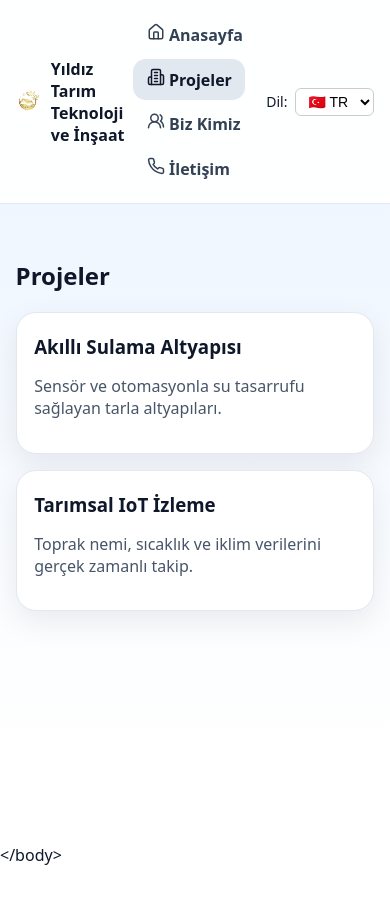
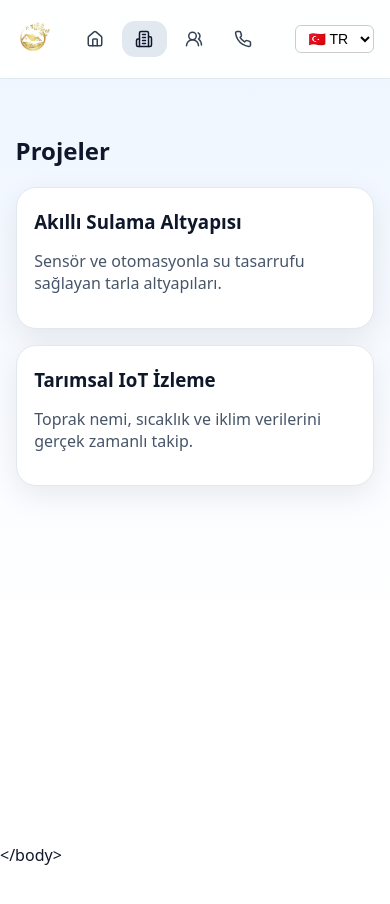
Before and after one commit to denizhanyildiz/yildiz-frontend, a React (Vite) app: page /projeler in a window 390 px wide. Shown: the top 904 px of the page. Built offline with nearby package versions, Linux system fonts and the light colour scheme.

Commit message:
mobil header düzeltildi.

```diff
--- a/src/components/Header.jsx
+++ b/src/components/Header.jsx
@@ -3,6 +3,7 @@ import { Link, NavLink } from 'react-router-dom';
 import { Home, Building2, Users2, Phone } from 'lucide-react';
 import { useTranslation } from 'react-i18next';
 import LanguageSwitcher from '../components/LanguageSwitcher.jsx';
+import '../styles/header.css';
 
 export default function Header() {
   const { t } = useTranslation();
@@ -17,10 +18,18 @@ export default function Header() {
           <span>{t("brand")}</span>
         </Link>
         <div className="menu">
-          <NavLink to="/" end className={({isActive})=> isActive?'active':undefined}><Home size={18}/> {t("nav.home")}</NavLink>
-          <NavLink to="/projeler" className={({isActive})=> isActive?'active':undefined}><Building2 size={18}/> {t("nav.projects")}</NavLink>
-          <NavLink to="/biz-kimiz" className={({isActive})=> isActive?'active':undefined}><Users2 size={18}/> {t("nav.about")}</NavLink>
-          <NavLink to="/iletisim" className={({isActive})=> isActive?'active':undefined}><Phone size={18}/> {t("nav.contact")}</NavLink>
+          <NavLink to="/" end className={({ isActive }) => isActive ? 'active' : undefined}>
+            <Home size={18} /> <span>{t("nav.home")}</span>
+          </NavLink>
+          <NavLink to="/projeler" className={({ isActive }) => isActive ? 'active' : undefined}>
+            <Building2 size={18} /> <span>{t("nav.projects")}</span>
+          </NavLink>
+          <NavLink to="/biz-kimiz" className={({ isActive }) => isActive ? 'active' : undefined}>
+            <Users2 size={18} /> <span>{t("nav.about")}</span>
+          </NavLink>
+          <NavLink to="/iletisim" className={({ isActive }) => isActive ? 'active' : undefined}>
+            <Phone size={18} /> <span>{t("nav.contact")}</span>
+          </NavLink>
         </div>
         <LanguageSwitcher />
       </nav>
--- a/src/components/LanguageSwitcher.jsx
+++ b/src/components/LanguageSwitcher.jsx
@@ -17,7 +17,7 @@ export default function LanguageSwitcher() {
 
   return (
     <div className="lang-switcher">
-      <label htmlFor="lang-select">{t("actions.change_language")}:</label>
+      <label htmlFor="lang-select"></label>
       <select id="lang-select" value={i18n.language} onChange={setLng}>
         <option value="tr">🇹🇷 TR</option>
         <option value="en">🇬🇧 EN</option>
--- a/src/styles/anasayfa.css
+++ b/src/styles/anasayfa.css
@@ -23,12 +23,12 @@
 }
 
 .page-anasayfa .hero .logo {
-  width: 220px;         /* istediğin boyutu verebilirsin */
-  aspect-ratio: 1;      /* tam kare kutu */
-  border-radius: 50%;   /* daire */
-  overflow: hidden;     /* dairenin dışını kes */
+  width: 220px;
+  aspect-ratio: 1;
+  border-radius: 50%;
+  overflow: hidden;
   background: transparent;
-  border: 3px solid #facc15; /* isteğe bağlı altın çerçeve */
+  border: 3px solid #facc15;
   box-shadow: none;
   margin: 1rem auto 1.25rem;
   display: block;
@@ -37,7 +37,7 @@
 .page-anasayfa .hero .logo img {
   width: 100%;
   height: 100%;
-  object-fit: contain;  /* logoyu kesmeden sığdırır */
+  object-fit: contain;
   display: block;
 }
 
--- /dev/null
+++ b/src/styles/header.css
@@ -0,0 +1,28 @@
+.menu a span,
+.brand span {
+  display: inline;
+}
+
+/* Mobil görünüm */
+@media (max-width: 768px) {
+  /* Menüde sadece ikonları göster */
+  .menu a {
+    display: flex;
+    align-items: center;
+    justify-content: center;
+  }
+
+  .menu a span {
+    display: none; /* ikon dışındaki yazıları gizle */
+  }
+
+  /* Brand yazısını gizle */
+  .brand span {
+    display: none;
+  }
+
+  .brand img {
+  width: 35px;   /* istediğin boyutu ayarlayabilirsin */
+  height: auto;  /* oranı korusun */
+}
+}
```
